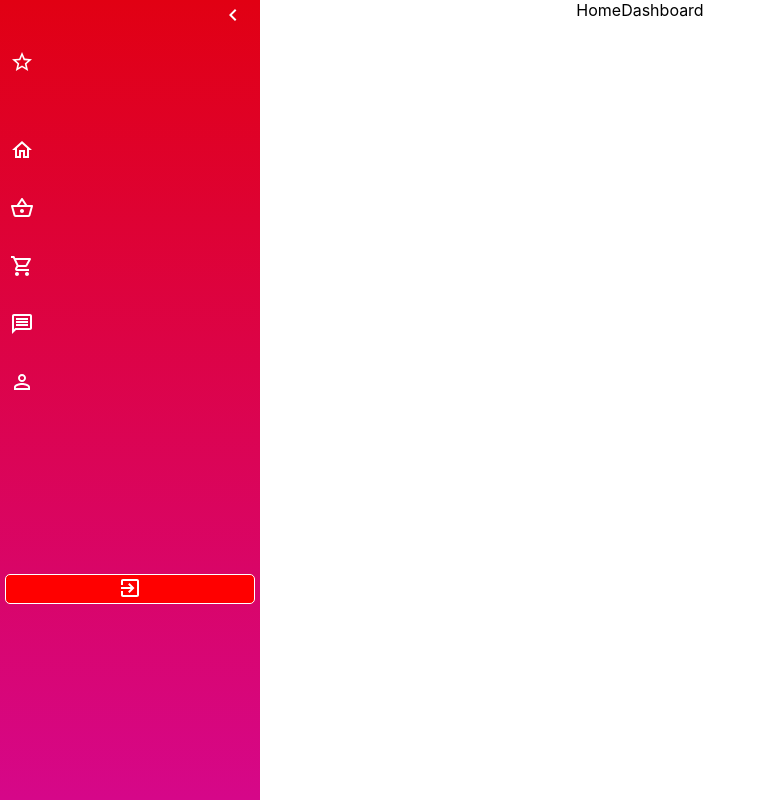
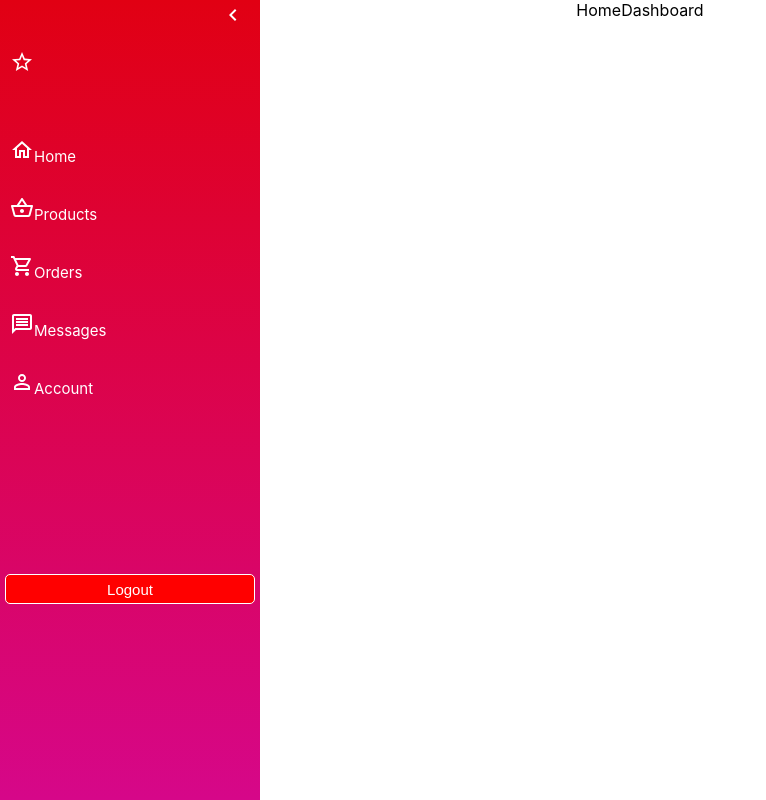
Before and after one commit to PaoloGuimalan/Shopperia, a React (Create React App) app: page /dashboard in a window 1280 px wide. Both pictures are taken after a click on the button 23 px from the left and 16 px from the top of the page. Shown: the whole page, without its empty margins (0-766 px from the left). Built offline with nearby package versions, Linux system fonts and the light colour scheme; no server answers.

Commit message:
Dashboard Open and Close fixed, Axios to products seller getter fixed

```diff
--- a/src/sellerComponents/Dashboard.js
+++ b/src/sellerComponents/Dashboard.js
@@ -91,26 +91,113 @@ function Dashboard() {
   const ClosedMenu = () => {
     return(
       <ul id='nav_links_closed'>
-        <li>
+        <li id={dashstats? "openned" : "closed"}>
           <p id='shopname'><StarIcon /></p>
         </li>
-        <li className='li_links'>
+        <li id={dashstats? "openned" : "closed"} className='li_links'>
           <Link className='links_dash_icons' to='/dashboard'><HomeIcon /></Link>
         </li>
-        <li className='li_links'>
+        <li id={dashstats? "openned" : "closed"} className='li_links'>
           <Link className='links_dash_icons' to='/dashboard/shopadmin'><ProductsIcon /></Link>
         </li>
-        <li className='li_links'>
+        <li id={dashstats? "openned" : "closed"} className='li_links'>
           <Link className='links_dash_icons' to='/dashboard/orders'><OrdersIcon /></Link>
         </li>
-        <li className='li_links'>
+        <li id={dashstats? "openned" : "closed"} className='li_links'>
           <Link className='links_dash_icons' to='/dashboard/messages'><MessagesIcon /></Link>
         </li>
-        <li className='li_links'>
+        <li id={dashstats? "openned" : "closed"} className='li_links'>
           <Link className='links_dash_icons' to='/dashboard/account'><AccountIcon /></Link>
         </li>
-        <li className='li_links logout_btn_menu_closed'>
+        <li id={dashstats? "openned" : "closed"} className='li_links logout_btn_menu_closed'>
           <button id='btn_lgt_closed' onClick={logout}><LogoutIcon /></button>
+        </li>
+
+        <li id={dashstats? "closed" : "openned"}>
+          <p id='shopname'><StarIcon />
+          <motion.span
+          id='span_id'
+          animate={{
+            fontSize: dashstats? "0px" : "17px"
+          }}
+
+          transition={{
+            delay: dashstats? 0 : 0
+          }}
+          >{shopID}</motion.span></p>
+        </li>
+        <li id={dashstats? "closed" : "openned"} className='li_links'>
+          <Link className='links_dash' to='/dashboard'><HomeIcon/>
+          <motion.span
+          id='span_id'
+          animate={{
+            fontSize: dashstats? "0px" : "15px"
+          }}
+
+          transition={{
+            delay: dashstats? 0 : 0.1
+          }}
+          >Home</motion.span>
+          </Link>
+        </li>
+        <li id={dashstats? "closed" : "openned"} className='li_links'>
+          <Link className='links_dash' to='/dashboard/shopadmin'><ProductsIcon />
+          <motion.span
+          id='span_id'
+          animate={{
+            fontSize: dashstats? "0px" : "15px"
+          }}
+
+          transition={{
+            delay: dashstats? 0 : 0.2
+          }}
+          >Products</motion.span>
+          </Link>
+        </li>
+        <li id={dashstats? "closed" : "openned"} className='li_links'>
+          <Link className='links_dash' to='/dashboard/orders'><OrdersIcon />
+          <motion.span
+          id='span_id'
+          animate={{
+            fontSize: dashstats? "0px" : "15px"
+          }}
+
+          transition={{
+            delay: dashstats? 0 : 0.3
+          }}
+          >Orders</motion.span>
+          </Link>
+        </li>
+        <li id={dashstats? "closed" : "openned"} className='li_links'>
+          <Link className='links_dash' to='/dashboard/messages'><MessagesIcon />
+          <motion.span
+          id='span_id'
+          animate={{
+            fontSize: dashstats? "0px" : "15px"
+          }}
+
+          transition={{
+            delay: dashstats? 0 : 0.4
+          }}
+          >Messages</motion.span>
+          </Link>
+        </li>
+        <li id={dashstats? "closed" : "openned"} className='li_links'>
+          <Link className='links_dash' to='/dashboard/account'><AccountIcon />
+          <motion.span
+          id='span_id'
+          animate={{
+            fontSize: dashstats? "0px" : "15px"
+          }}
+
+          transition={{
+            delay: dashstats? 0 : 0.5
+          }}
+          >Account</motion.span>
+          </Link>
+        </li>
+        <li id={dashstats? "closed" : "openned"} className='li_links logout_btn_menu_closed'>
+          <button id='btn_lgt' onClick={logout}>Logout</button>
         </li>
       </ul>
     )
--- a/src/sellerComponents/ProductsDashboard.js
+++ b/src/sellerComponents/ProductsDashboard.js
@@ -32,7 +32,11 @@ function ProductsDashboard() {
   const [btnstatustype, setbtnstatustype] = useState(false);
 
   useEffect(() => {
-    Axios.get('http://localhost:3001/getProducts').then((response) => {
+    Axios.get(`http://localhost:3001/getProducts/${shopID.shopName}`, {
+      headers: {
+        "x-access-tokenseller": localStorage.getItem("tokenseller")
+      },
+    }).then((response) => {
       dispatch({type: SET_PRODUCTS, products: response.data});
       // console.log(response.data);
     }).catch((err) => {
--- a/src/sellerComponents/css/Dashboard.css
+++ b/src/sellerComponents/css/Dashboard.css
@@ -6,7 +6,7 @@
 #nav_dashboard{
     background: linear-gradient(#e10013, #D60789);
     width: 50%;
-    max-width: 250px;
+    max-width: 40px;
     height: 100%;
     position: fixed;
     text-align: left;
@@ -14,6 +14,14 @@
     overflow-x: hidden;
     padding-left: 10px;
     z-index: 2;
+}
+
+#openned{
+    display: block;
+}
+
+#closed{
+    display: none;
 }
 
 #nav_menus{
@@ -63,16 +71,20 @@
     margin-top: 22vh;
 }
 
+#span_id{
+    font-size: 0px;
+}
+
 #btn_lgt{
     font-size: 15px;
     width: 100%;
     background-color: red;
-    border: none;
-    height: 25px;
+    height: 30px;
     color: white;
     border-radius: 5px;
     border: solid 1px white;
     cursor: pointer;
+    margin-left: -5px;
 }
 
 #btn_menu{
--- a/src/userComponents/ProductsView.js
+++ b/src/userComponents/ProductsView.js
@@ -205,7 +205,7 @@ function ProductsView() {
       whileHover={{
         scale: 1.1
       }}
-      onClick={() => {navigate(`/pocket/cart`)}} ><CartIcon style={{color: 'white'}} /></motion.button>
+      onClick={() => {navigate(`/profile/pocket/cart`)}} ><CartIcon style={{color: 'white'}} /></motion.button>
       <motion.div
       animate={{
         height: floatbuy? "0px" : "auto",
--- a/src/userComponents/insideComponents/Cancelled.js
+++ b/src/userComponents/insideComponents/Cancelled.js
@@ -30,7 +30,7 @@ function Cancelled() {
     <div id='cart_div'>
       <nav id='nav_cart'>
         <li>
-          {cart.length == 1? (
+          {cart.length >= 1? (
             cart.map((res) => {
               return(
                 <nav id='nav_list' key={res.product_id}>
@@ -46,8 +46,8 @@ function Cancelled() {
                       <span>Quantity: {res.variety}</span>
                     </li>
                     <li>
-                      <span>Status: {res.status}</span>
-                    </li>
+                        <span>Status: <span id='cancelled_text'><p className='p_tag_status'>{res.status}</p></span></span>
+                      </li>
                     <li>
                       <h4 id='total_var'>Order Total: {res.order_total}</h4>
                     </li>
--- a/src/userComponents/insideComponents/Cart.js
+++ b/src/userComponents/insideComponents/Cart.js
@@ -31,7 +31,7 @@ function Cart() {
     <div id='cart_div'>
       <nav id='nav_cart'>
         <li>
-        {cart.length == 1? (
+        {cart.length >= 1? (
             cart.map((res) => {
               return(
                 <nav id='nav_list' key={res.product_id}>
@@ -47,7 +47,7 @@ function Cart() {
                         <span>Quantity: {res.variety}</span>
                       </li>
                       <li>
-                      <span>Status: {res.status}</span>
+                        <span>Status: <span id='cart_text'><p className='p_tag_status'>{res.status}</p></span></span>
                       </li>
                       <li>
                         <h4 id='total_var'>Order Total: {res.order_total}</h4>
--- a/src/userComponents/insideComponents/OnDelivery.js
+++ b/src/userComponents/insideComponents/OnDelivery.js
@@ -30,7 +30,7 @@ function OnDelivery() {
     <div id='cart_div'>
       <nav id='nav_cart'>
         <li>
-        {cart.length == 1? (
+        {cart.length >= 1? (
             cart.map((res) => {
               return(
                 <nav id='nav_list' key={res.product_id}>
@@ -46,8 +46,8 @@ function OnDelivery() {
                       <span>Quantity: {res.variety}</span>
                     </li>
                     <li>
-                      <span>Status: {res.status}</span>
-                    </li>
+                        <span>Status: <span id='ondelivery_text'><p className='p_tag_status'>{res.status}</p></span></span>
+                      </li>
                     <li>
                       <h4 id='total_var'>Order Total: {res.order_total}</h4>
                     </li>
--- a/src/userComponents/insideComponents/Pending.js
+++ b/src/userComponents/insideComponents/Pending.js
@@ -30,7 +30,7 @@ function Pending() {
     <div id='cart_div'>
       <nav id='nav_cart'>
         <li>
-        {cart.length == 1? (
+        {cart.length >= 1? (
             cart.map((res) => {
               return(
                 <nav id='nav_list' key={res.product_id}>
@@ -46,8 +46,8 @@ function Pending() {
                       <span>Quantity: {res.variety}</span>
                     </li>
                     <li>
-                      <span>Status: {res.status}</span>
-                    </li>
+                        <span>Status: <span id='pending_text'><p className='p_tag_status'>{res.status}</p></span></span>
+                      </li>
                     <li>
                       <h4 id='total_var'>Order Total: {res.order_total}</h4>
                     </li>
--- a/src/userComponents/insideComponents/Recieved.js
+++ b/src/userComponents/insideComponents/Recieved.js
@@ -30,7 +30,7 @@ function Recieved() {
     <div id='cart_div'>
       <nav id='nav_cart'>
         <li>
-        {cart.length == 1? (
+        {cart.length >= 1? (
             cart.map((res) => {
               return(
                 <nav id='nav_list' key={res.product_id}>
@@ -46,8 +46,8 @@ function Recieved() {
                       <span>Quantity: {res.variety}</span>
                     </li>
                     <li>
-                      <span>Status: {res.status}</span>
-                    </li>
+                        <span>Status: <span id='received_text'><p className='p_tag_status'>{res.status}</p></span></span>
+                      </li>
                     <li>
                       <h4 id='total_var'>Order Total: {res.order_total}</h4>
                     </li>
```
Also changed, not shown: src/userComponents/insideComponents/css/Cart.css (+66 -0 lines). Lines whose indentation alone changed are shown as unchanged.
